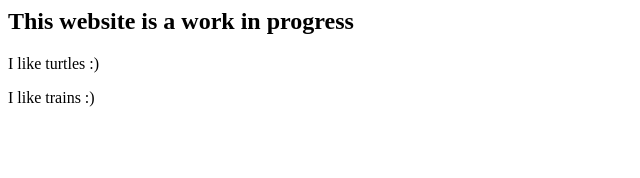
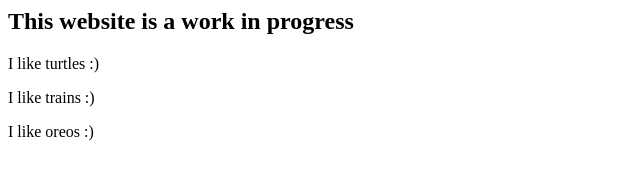
Before and after one commit to MACantara/MACantara.github.io, a plain HTML site: page index.html in a window 1280 px wide. Shown: the full height of the page, 0-640 px from the left. Drawn offline with Linux system fonts and the light colour scheme.

Commit message:
Add a p tag about oreos

```diff
--- a/index.html
+++ b/index.html
@@ -3,4 +3,5 @@
     <h2>This website is a work in progress</h2>
     <p>I like turtles :)</p>
     <p>I like trains :)</p>
+    <p>I like oreos :)</p>
 </main>
```
